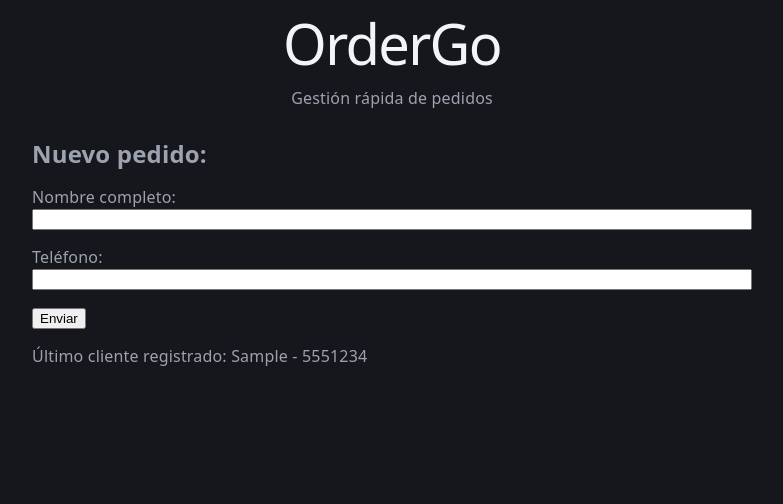
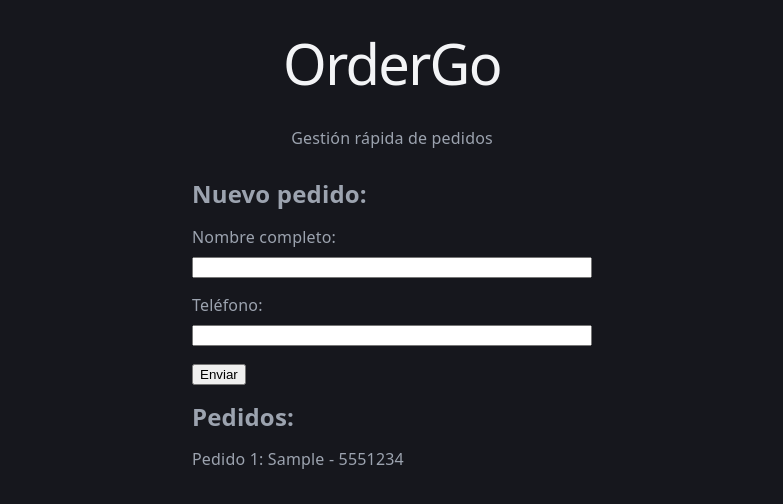
Before and after one commit to MikelSL9/ordergo, a React (Vite) app: page / in a window 1280 px wide. Both pictures are taken after typing "Sample", "5551234" into the empty fields and a click on the button "Enviar". Shown: the top 504 px of the page, without its empty margins (248-1031 px from the left). Built offline with nearby package versions, Linux system fonts and the light colour scheme.

Commit message:
feat: create in-memory orders from form submissions

```diff
--- a/src/App.css
+++ b/src/App.css
@@ -1,6 +1,6 @@
 .app {
   width: 100%;
-  max-width: 720px;
+  max-width: 400px;
   margin-inline: auto;
 }
 
@@ -13,6 +13,7 @@
   display: flex;
   flex-direction: column;
   margin-bottom: 1rem;
+  gap: 0.5rem;
 }
 
 span {
--- a/src/App.jsx
+++ b/src/App.jsx
@@ -1,31 +1,41 @@
 import { useState } from 'react';
 import './App.css'
 
+let nextOrderId = 1
+
 function App() {
 
-  const [customerName, setCustomerName] = useState('')
-  const [customerPhone, setCustomerPhone] = useState('')
-  const [submittedCustomerName, setSubmittedCustomerName] = useState('')
-  const [submittedCustomerPhone, setSubmittedCustomerPhone] = useState('')
+  const [orders, setOrders] = useState([])
   const [errorName, setErrorName] = useState(false)
   const [errorPhone, setErrorPhone] = useState(false)
 
-  const handleSubmit = (e) => {
-    e.preventDefault();
-    const trimmedName = customerName.trim()
-    const trimmedPhone = customerPhone.trim()
+  const handleSubmit = (event) => {
+    event.preventDefault()
 
+    const formData = new FormData(event.target)
+
+    const trimmedName = formData.get('name').trim()
+    const trimmedPhone = formData.get('phone').trim()
+
+    //Campo vacio aparece el <span> con el error
     setErrorName(!trimmedName)
     setErrorPhone(!trimmedPhone)
 
+    //Campo vacio bloquea el submit
     if (!trimmedName || !trimmedPhone) {
       return
     }
 
-    setSubmittedCustomerName(trimmedName)
-    setSubmittedCustomerPhone(trimmedPhone)
-    setCustomerName('')
-    setCustomerPhone('')
+    const newOrder = {
+      id: nextOrderId,
+      customerName: trimmedName,
+      customerPhone: trimmedPhone
+    }
+
+    nextOrderId++;
+
+    setOrders((currentOrders) => [...currentOrders, newOrder])
+    event.target.reset()
   }
 
   return (
@@ -35,7 +45,7 @@ function App() {
         <p>Gestión rápida de pedidos</p>
       </header>
       <h2>Nuevo pedido:</h2>
-      <form onSubmit={handleSubmit}>
+      <form onSubmit={handleSubmit} noValidate>
         <div className="form-field">
           <label htmlFor='name'>Nombre completo: </label>
           <input
@@ -43,13 +53,9 @@ function App() {
             id='name'
             name='name'
             required
-            value={customerName}
-            onChange={(event) => setCustomerName(event.target.value)}
           />
 
-          {errorName && (
-            <span>El nombre no es válido</span>
-          )}
+          {errorName && <span>El nombre es obligatorio</span>}
         </div>
         <div className='form-field'>
           <label htmlFor='phone'>Teléfono: </label>
@@ -58,20 +64,22 @@ function App() {
             id='phone'
             name='phone'
             required
-            value={customerPhone}
-            onChange={(event) => setCustomerPhone(event.target.value)}
           />
 
-          {errorPhone && (
-            <span>El teléfono no es válido</span>
-          )}
+          {errorPhone && <span>El teléfono es obligatorio</span>}
         </div>
+
         <button type='submit'>Enviar</button>
       </form>
 
-      {submittedCustomerName && (
-        <p>Último cliente registrado: {submittedCustomerName} - {submittedCustomerPhone}</p>
-      )}
+      <section>
+        <h2>Pedidos: </h2>
+        {orders.map((order) => (
+          <p key={order.id}>
+            Pedido {order.id}: {order.customerName} - {order.customerPhone}
+          </p>
+        ))}
+      </section>
 
     </main>
   )
--- a/src/index.css
+++ b/src/index.css
@@ -38,7 +38,7 @@ h1 {
   color: var(--text-h);
   font-size: 56px;
   letter-spacing: -1.68px;
-  margin: 32px 0;
+  margin: 52px 0;
   @media (max-width: 1024px) {
     font-size: 36px;
     margin: 20px 0;
```
